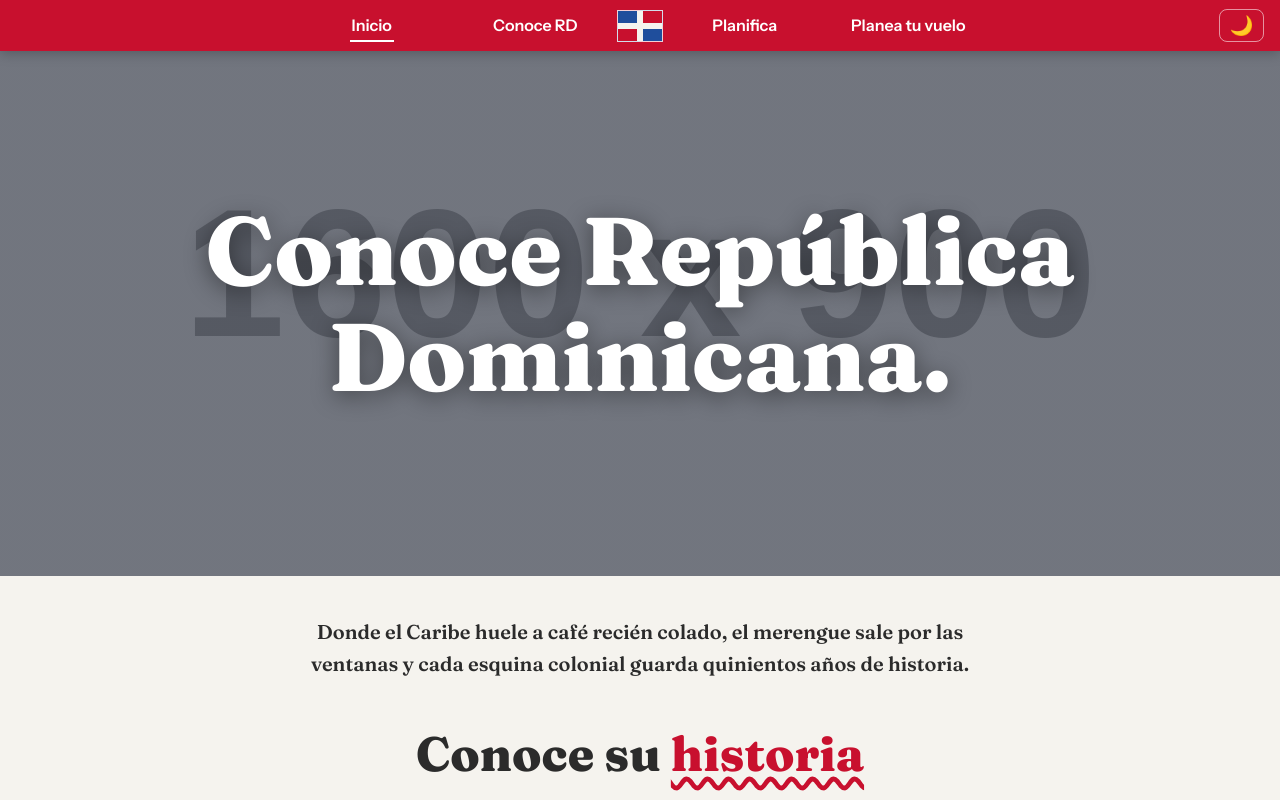
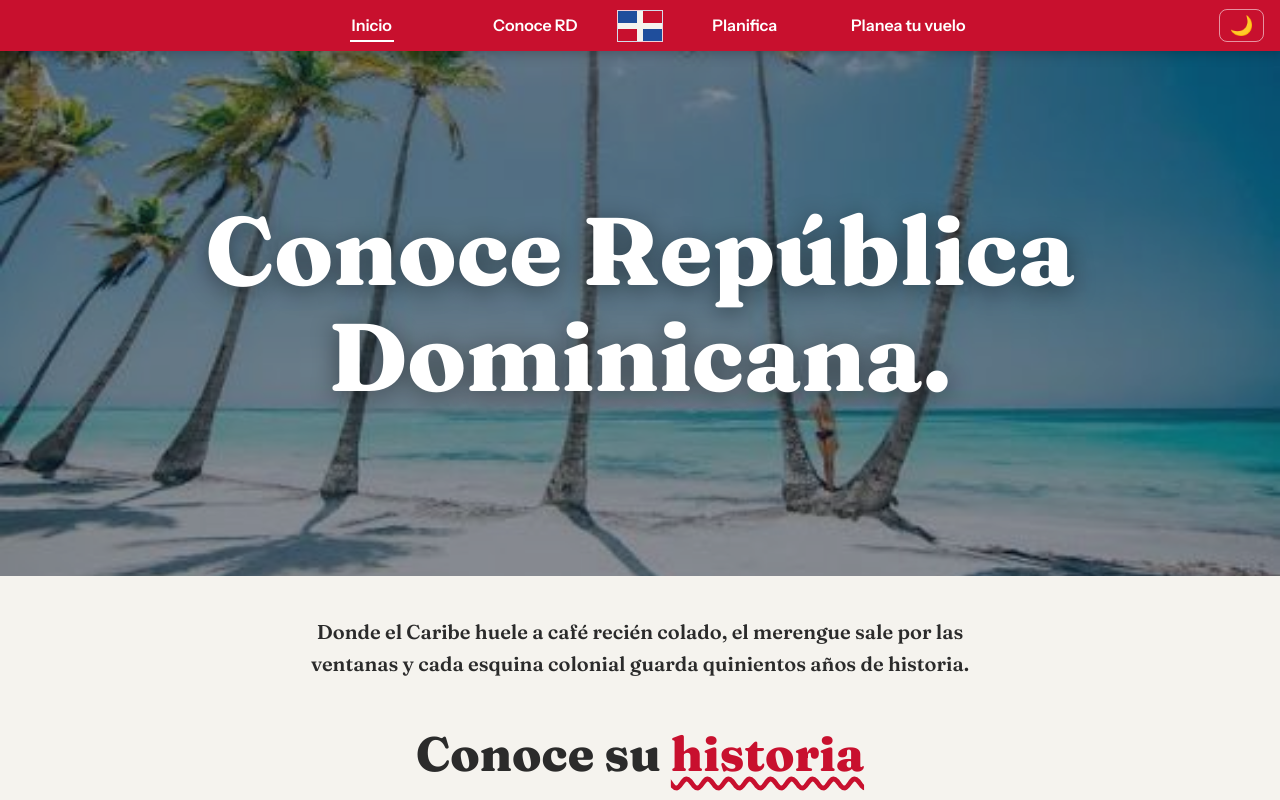
Before and after one commit to LIX28/pruebaWeb, a plain HTML site: page index.html in a window 1280 px wide. Shown: the top 800 px of the page. Drawn offline with Linux system fonts and the light colour scheme; placeholder pictures from the web are drawn by us.

Commit message:
cambios de estilo de imagen

```diff
--- a/css/styles.css
+++ b/css/styles.css
@@ -38,10 +38,12 @@ h1,h2,h3{font-family:var(--f-head);line-height:1.1}
   place-items:center;
   text-align:center;
   padding:5rem 1.25rem 3rem;
-  background:
-    linear-gradient(rgba(15, 23, 42, 0.48), rgba(15, 23, 42, 0.48)),
-    url('https://placehold.co/1600x900/1F4E9C/F5F3EE?text=Republica+Dominicana') center/cover no-repeat;
+  background:var(--color-2); /* color de respaldo si la imagen no carga */
+  isolation:isolate;
+  overflow:hidden;
 }
+.hero-img{position:absolute;inset:0;width:100%;height:100%;object-fit:cover;object-position:center;z-index:-2}
+.hero-banner::before{content:"";position:absolute;inset:0;background:rgba(15,23,42,.48);z-index:-1}
 .hero-title{
   font-size:clamp(2.6rem,8vw,6rem);
   font-weight:800;
--- a/index.html
+++ b/index.html
@@ -27,6 +27,7 @@
 
   <main>
     <section class="hero-banner">
+      <img class="hero-img" src="./imagen/puntacana.jpg" alt="Playa de Punta Cana, República Dominicana" fetchpriority="high">
       <h1 class="hero-title">Conoce República Dominicana.</h1>
     </section>
     <p class="hero-intro">Donde el Caribe huele a café recién colado, el merengue sale por las ventanas y cada esquina colonial guarda quinientos años de historia.</p>
```
Also changed, not shown: imagen/puntacana.jpg (added).
